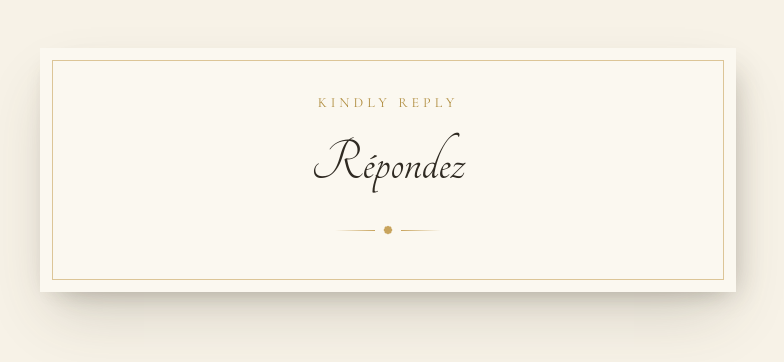
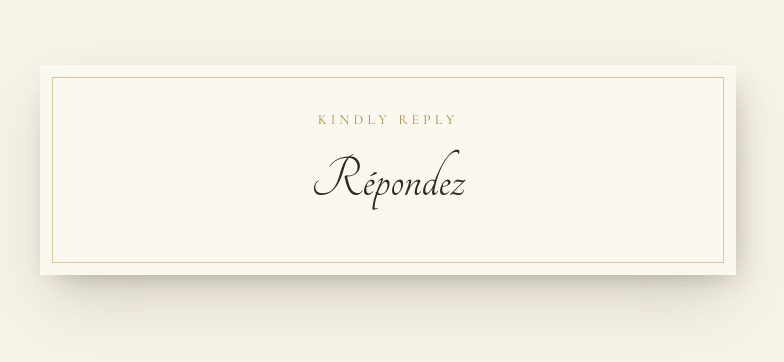
Before and after one commit to Arpine-Davtyan/invitations-wedding-ww0006, a Next.js app: page /invitation/rsvp in a window 1280 px wide. Shown: the part 230-592 px from the top of the page, without its empty margins (252-1036 px from the left). Built offline with nearby package versions, Linux system fonts and the light colour scheme.

Commit message:
Test RSVP

```diff
--- a/app/invitation/rsvp/page.tsx
+++ b/app/invitation/rsvp/page.tsx
@@ -1,12 +1,9 @@
-import Divider from "@/components/Divider";
-
 const RSVP = () => {
     return (
         <section className="section">
             <div className="frame-cream">
                 <h5 className="text-gold">Kindly reply</h5>
                 <h3>Répondez</h3>
-                <Divider />
             </div>
         </section>
     )
```
